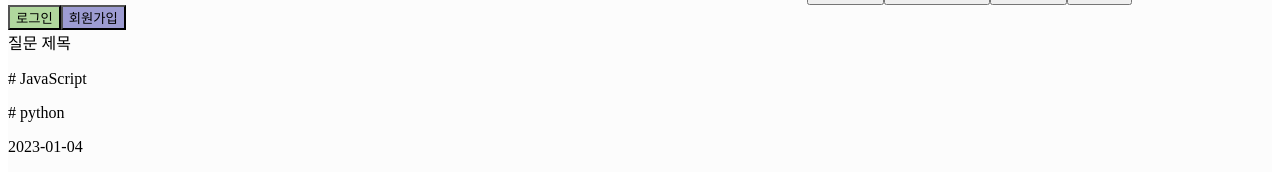
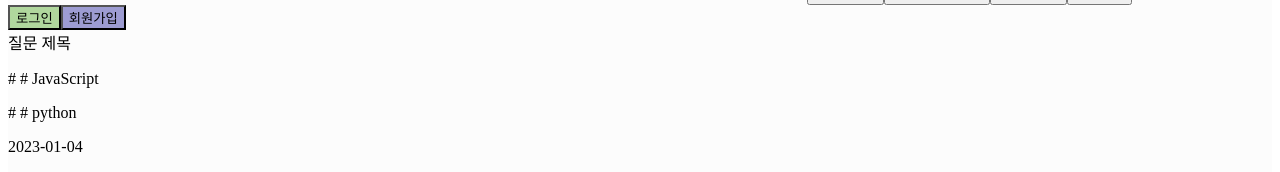
Before and after one commit to tukcom2023CD/RISING, a React (Create React App) app in the folder frontend/: page /anspage in a window 1280 px wide. Shown: the part 322-494 px from the top of the page. Built offline with nearby package versions, Linux system fonts and the light colour scheme; a small style sheet from the web is missing.

Commit message:
feat: tag api 연동, 필요없는 코드 제거

```diff
--- a/frontend/src/components/Ques.tsx
+++ b/frontend/src/components/Ques.tsx
@@ -1,4 +1,4 @@
-import Tag from 'components/Tag';
+import Tag from 'components/Tags/Tag';
 import { useNavigate } from 'react-router-dom';
 
 interface Props {
--- a/frontend/src/components/Tag.tsx
+++ b/frontend/src/components/Tags/Date.tsx
@@ -1,11 +1,11 @@
 interface Props {
-  text: string;
+  date: string;
 }
 
-function Tag({ text }: Props) {
+function Tag({ date }: Props) {
   return (
     <div className="flex justify-center items-center rounded-lg h-6 w-fit px-3 mx-2 my-2 bg-violet-200">
-      <p className="text-text-color text-xs">{text}</p>
+      <p className="text-text-color text-xs">{date}</p>
     </div>
   );
 }
--- /dev/null
+++ b/frontend/src/components/Tags/Tag.tsx
@@ -0,0 +1,13 @@
+interface Props {
+  text: string;
+}
+
+function Tag({ text }: Props) {
+  return (
+    <div className="flex justify-center items-center rounded-lg h-6 w-fit px-3 mx-2 my-2 bg-violet-200">
+      <p className="text-text-color text-xs"># {text}</p>
+    </div>
+  );
+}
+
+export default Tag;
--- a/frontend/src/page/AnsPage.tsx
+++ b/frontend/src/page/AnsPage.tsx
@@ -2,12 +2,12 @@ import 'tailwindcss/tailwind.css';
 import 'utils/pageStyle.css';
 import ColorSystem from 'utils/ColorSystem';
 import QuesNavBar from 'components/QuesNavBar';
-import Tag from 'components/Tag';
+import Tag from 'components/Tags/Tag';
+import Date from 'components/Tags/Date';
 import TitleIndex from 'components/Index/AnsTitleIndex';
 import ContentIndex from 'components/Index/ContentIndex';
 import AnswerIndex from 'components/Index/AnswerIndex';
 import Ans from 'components/Ans';
-import ToastEditor from 'components/Editor/ToastEditor';
 
 // 질문 답변 및 확인 페이지
 function AnsPage() {
@@ -29,7 +29,7 @@ function AnsPage() {
               <Tag text="# JavaScript" />
               <Tag text="# python" />
               <div className="absolute top-0 right-0">
-                <Tag text="2023-01-04" />
+                <Date date="2023-01-04" />
               </div>
             </div>
           </div>
--- a/frontend/src/page/MentoringPage.tsx
+++ b/frontend/src/page/MentoringPage.tsx
@@ -2,7 +2,7 @@ import 'tailwindcss/tailwind.css';
 import 'utils/pageStyle.css';
 import ColorSystem from 'utils/ColorSystem';
 import QuesNavBar from 'components/QuesNavBar';
-import Tag from 'components/Tag';
+import Tag from 'components/Tags/Tag';
 import TitleIndex from 'components/Index/AnsTitleIndex';
 import ContentIndex from 'components/Index/ContentIndex';
 import Btn from 'components/Btn';
--- a/frontend/src/page/MyPage.tsx
+++ b/frontend/src/page/MyPage.tsx
@@ -11,7 +11,7 @@ import TabList from '@mui/lab/TabList';
 import TabPanel from '@mui/lab/TabPanel';
 import profile from 'images/profile.png';
 import pencil from 'images/pencil.png';
-import Tag from 'components/Tag';
+import Tag from 'components/Tags/Tag';
 import Ques from 'components/Ques';
 import ChatBox from 'components/ChatBox';
 
--- a/frontend/src/page/PrivateAnsCheckPage.tsx
+++ b/frontend/src/page/PrivateAnsCheckPage.tsx
@@ -2,7 +2,7 @@ import 'tailwindcss/tailwind.css';
 import 'utils/pageStyle.css';
 import ColorSystem from 'utils/ColorSystem';
 import QuesNavBar from 'components/QuesNavBar';
-import Tag from 'components/Tag';
+import Tag from 'components/Tags/Tag';
 import TitleIndex from 'components/Index/AnsTitleIndex';
 import ContentIndex from 'components/Index/ContentIndex';
 import EndIndex from 'components/Index/EndIndex';
--- a/frontend/src/page/PrivateAnsPage.tsx
+++ b/frontend/src/page/PrivateAnsPage.tsx
@@ -2,7 +2,8 @@ import 'tailwindcss/tailwind.css';
 import 'utils/pageStyle.css';
 import ColorSystem from 'utils/ColorSystem';
 import QuesNavBar from 'components/QuesNavBar';
-import Tag from 'components/Tag';
+import Tag from 'components/Tags/Tag';
+import Date from 'components/Tags/Date';
 import TitleIndex from 'components/Index/AnsTitleIndex';
 import ContentIndex from 'components/Index/ContentIndex';
 import Btn from 'components/Btn';
@@ -27,15 +28,12 @@ function PrivateAnsPage() {
   const handleCopyClipBoard = (text: string) => {
     onCopy(text);
     console.log(isCopy);
-    // 지금 여기로 들어감 수정 필요
-    if (isCopy === false) {
-      navigate(`/mentoringpage`);
-    }
   };
 
   const [title, setTitle] = useState('');
   const [content, setContent] = useState('');
   const [userId, setUserId] = useState(0);
+  const [tags, setTags] = useState([]);
 
   useEffect(() => {
     (async () => {
@@ -48,12 +46,14 @@ function PrivateAnsPage() {
           setTitle(res.data.data.title);
           setContent(res.data.data.content);
           setUserId(res.data.data.userId);
+          setTags(res.data.data.tags);
         })
         .catch((error) => {
           console.log(error);
         });
     })();
   }, []);
+  console.log(tags);
 
   return (
     <div
@@ -68,10 +68,11 @@ function PrivateAnsPage() {
             {/* 질문 제목 텍스트로 가져와야함 */}
             <span className="text-text-color text-xl mt-4 mx-4">{title}</span>
             <div className="my-2 pl-2 flex flex-row relative">
-              <Tag text="# JavaScript" />
-              <Tag text="# python" />
+              {tags.map((tag: any) => (
+                <Tag text={tag} />
+              ))}
               <div className="absolute top-0 right-1">
-                <Tag text="2023-01-04" />
+                <Date date="2023-01-04" />
               </div>
             </div>
           </div>
--- a/frontend/src/page/PrivateQuesPage.tsx
+++ b/frontend/src/page/PrivateQuesPage.tsx
@@ -60,7 +60,6 @@ function PrivateQuesPage() {
     })();
   };
   const onChangeKeyWord = async (e: any) => {
-    console.log(e);
     const keyWordList: any = e;
     const result: any = keyWordList.map((data: any) => data.value);
     setKeyWord(result);
--- a/frontend/src/page/QuesChatPage.tsx
+++ b/frontend/src/page/QuesChatPage.tsx
@@ -2,7 +2,7 @@ import 'tailwindcss/tailwind.css';
 import 'utils/pageStyle.css';
 import ColorSystem from 'utils/ColorSystem';
 import MentoNavBar from 'components/MentoNavBar';
-import Tag from 'components/Tag';
+import Tag from 'components/Tags/Tag';
 import send from 'images/send.png';
 import profile from 'images/profile.png';
 import { Client, IMessage } from '@stomp/stompjs';
```
